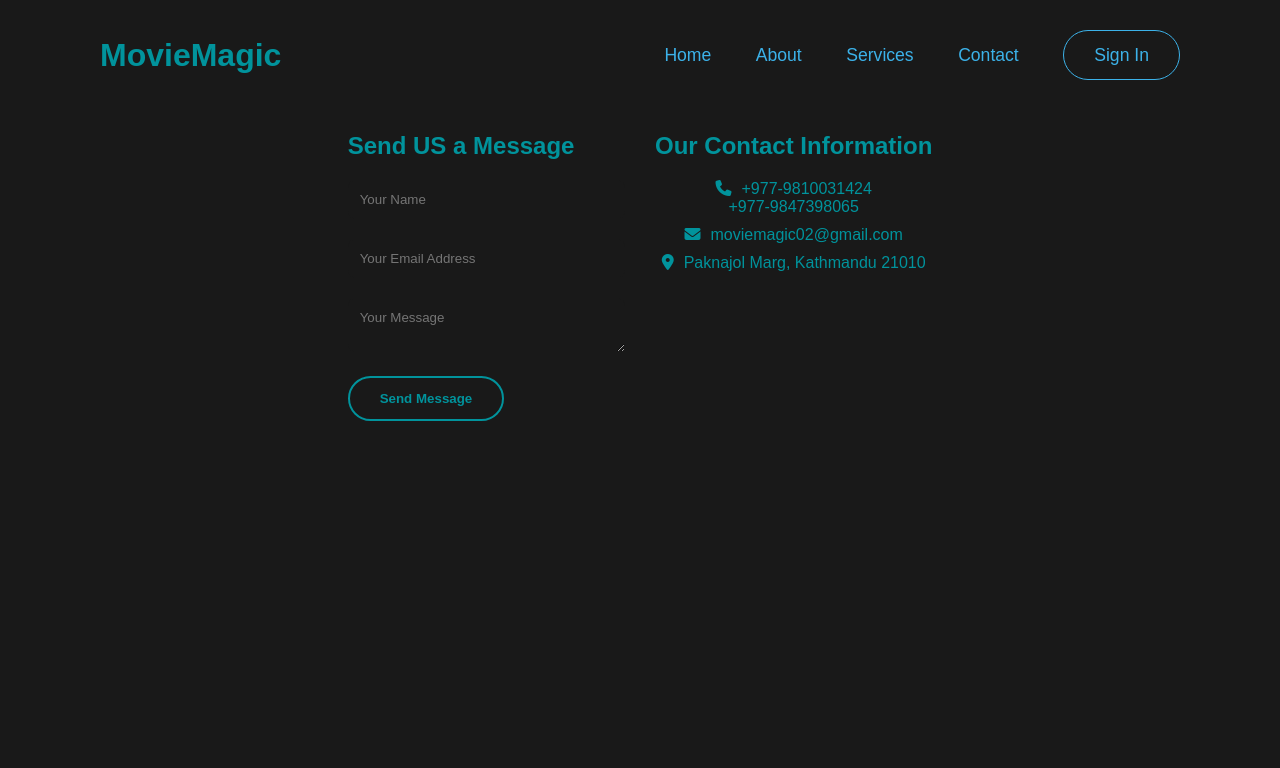
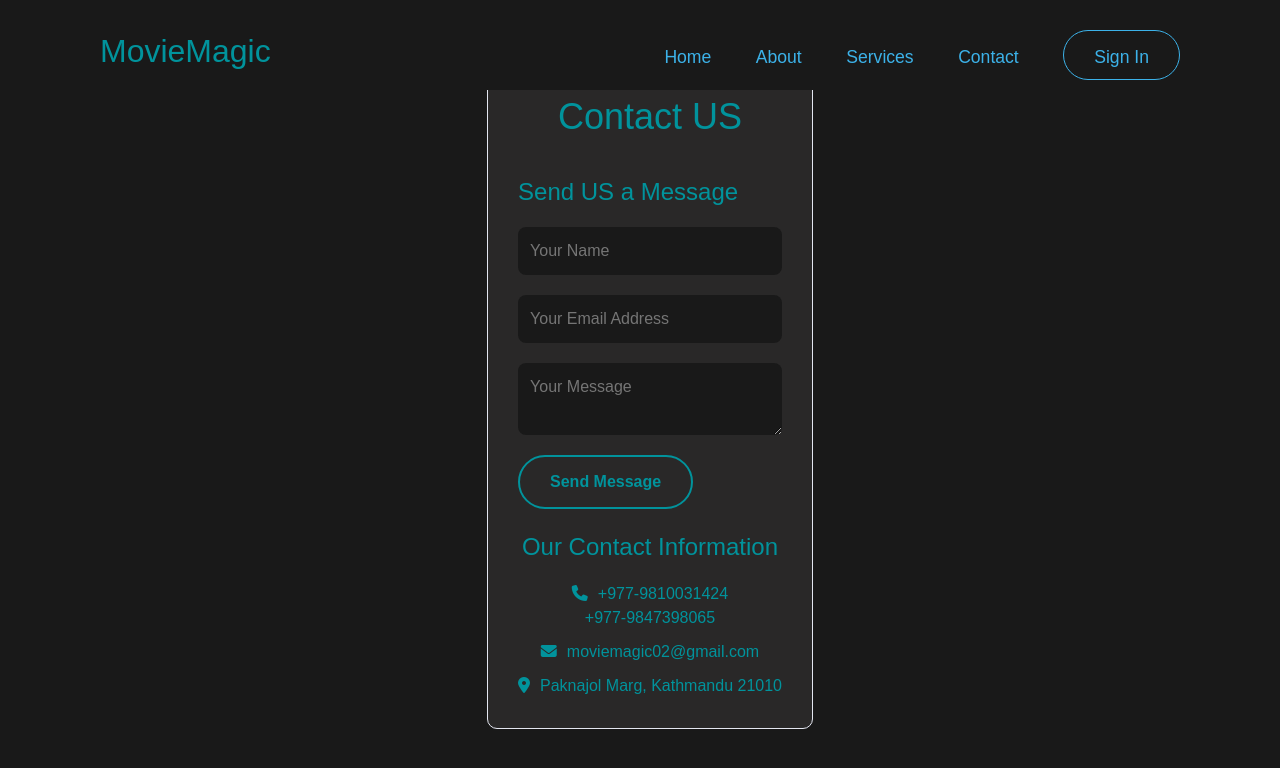
Before and after one commit to rushamdr0410/M2, a PHP site: page /contact.php in a window 1280 px wide. Shown: the top 768 px of the page. Run offline with PHP 8.4, Linux system fonts and the light colour scheme; the visitor is signed in with stand-in values (Sample User, id 1).

Commit message:
Changes made by Rusha

```diff
--- a/admin/contact.php
+++ b/admin/contact.php
@@ -1,3 +1,6 @@
+<?php
+    include("security.php")
+?>
 <!DOCTYPE html>
 <html>
     <head>
@@ -75,17 +78,19 @@
                 margin:0 auto;
             }
             .container h2{
+                margin-top: 24px;
                 font-size: 36px;
                 margin-bottom: 40px;
                 color: #01939c;
             }
-            .contact-wrapper{
+            /*.contact-wrapper{
                 display: grid;
                 grid-template-columns: repeat(2, 1fr);
                 grid-gap:  30px;
-            }
+            }*/
             .contact-form{
                 text-align: left;
+
             }
             .contact-form h3{
                 font-size: 24px;
@@ -135,6 +140,19 @@
                 color: #01939c;
                 margin-right: 10px;
             }
+            .card{
+                width: 100%;
+                display: flex;
+                justify-content: space-between;
+                align-items: center;
+                flex-direction: column;
+                margin: 0px 10px;
+                padding: 20px 20px;
+                background: transparent;
+			    background-color: rgba(59, 57, 57, 0.5);
+                border-radius: 10px;
+                cursor: pointer;
+            }
         </style>
     </head>
     <body>
@@ -150,11 +168,12 @@
         </header>
         <section class="contact">
             <div class="container">
+                <div class="card">
                     <h2>Contact US</h2>
                     <div class="contact-wrapper">
                         <div class="contact-form">
                             <h3>Send US a Message</h3>
-                        <form>
+                            <form action="code.php" method="POST">
                                 <div class="form-group">
                                     <input type="text" name="name" placeholder="Your Name">
                                 </div>
@@ -164,14 +183,15 @@
                                 <div class="form-group">
                                     <textarea name="message" placeholder="Your Message"></textarea>
                                 </div>
-                            <button type="submit">Send Message</button>
+                                <button type="submit" name="messagebtn">Send Message</button><br>
                             </form>
-                    </div>
+                        </div><br>
                         <div class="contact-info">
                             <h3>Our Contact Information</h3>
                             <p><i class="fas fa-phone"></i>+977-9810031424<br>+977-9847398065</p>
                             <p><i class="fas fa-envelope"></i>moviemagic02@gmail.com</p>
                             <p><i class="fas fa-map-marker-alt"></i>Paknajol Marg, Kathmandu 21010</p>
+                        </div>
                     </div>
                 </div>
             </div>
--- a/admin/userlogin.php
+++ b/admin/userlogin.php
@@ -337,7 +337,7 @@
 
 				</div>
 				<div class="remember-forgot">
-					<label><input type="checkbox" id="terms"> I agree to the terms &conditions</label>
+					<label><input type="checkbox" id="terms" required> I agree to the terms &conditions</label>
 				</div>
 				<button type="submit" value="submit" name="userregistration" class="btn btn-primary" class="btn">Sign Up</button>
 				<div class="signin-register">
```
Also changed, not shown: admin/code.php (+23 -0 lines). Lines whose indentation alone changed are shown as unchanged.
